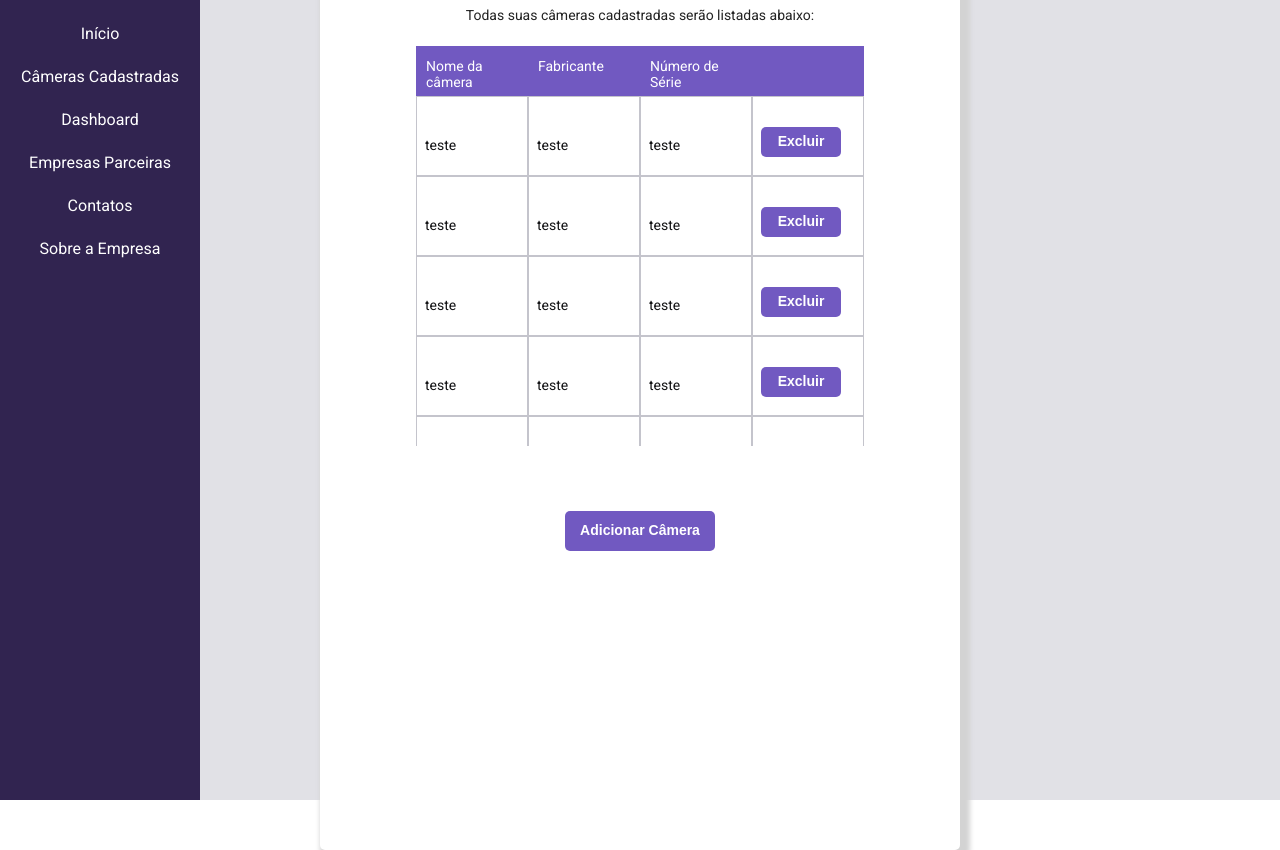
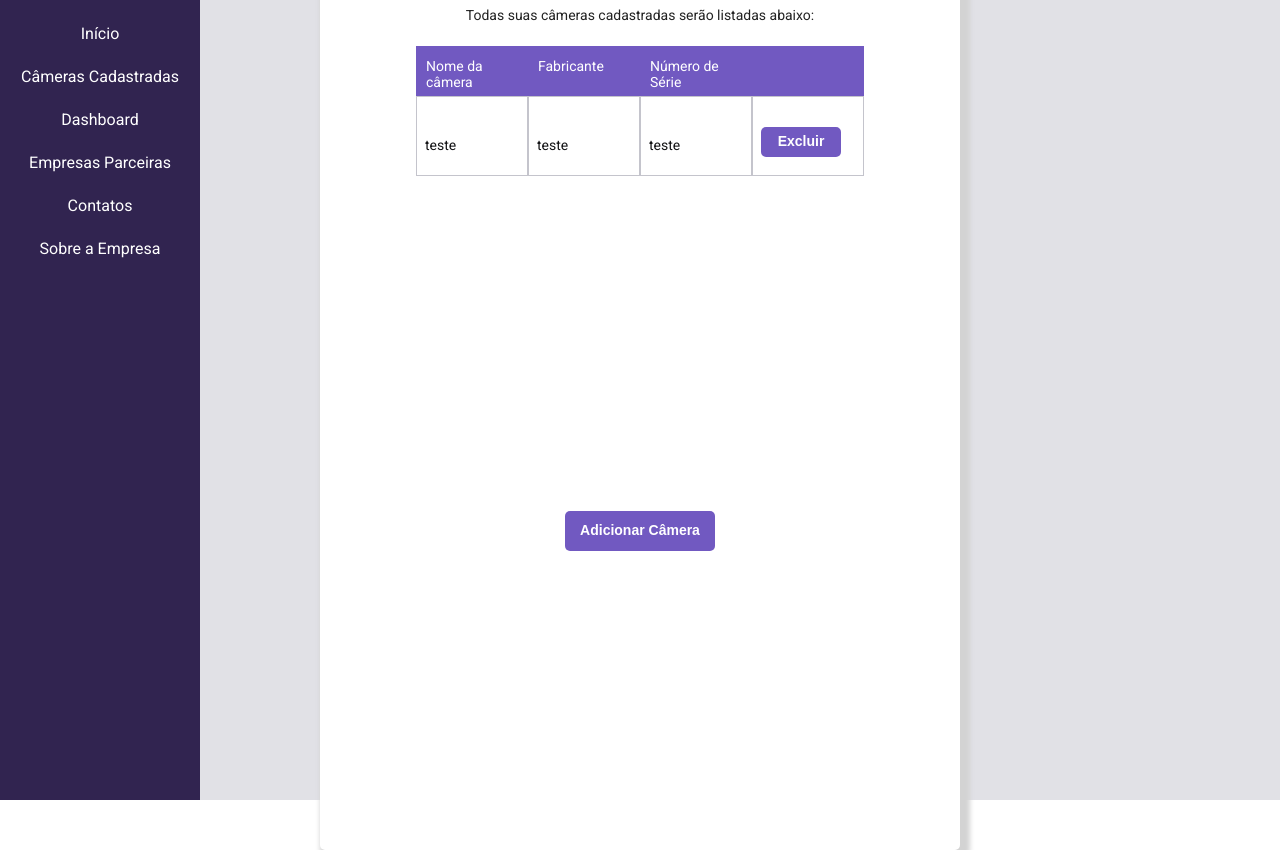
Before and after one commit to gtretow/octo_test, a React (Vite) app: page / in a window 1280 px wide. Built offline with nearby package versions, Linux system fonts and the light colour scheme.

Commit message:
setting up mock-server

```diff
--- /dev/null
+++ b/json-server.json
@@ -0,0 +1,3 @@
+{
+  "port": 5000
+}
--- a/package.json
+++ b/package.json
@@ -10,15 +10,20 @@
   },
   "dependencies": {
     "@types/axios": "^0.14.0",
+    "@types/cors": "^2.8.12",
     "@types/styled-components": "^5.1.25",
     "@types/yup": "^0.29.14",
     "axios": "^0.27.2",
+    "cors": "^2.8.5",
+    "express": "^4.18.1",
     "formik": "^2.2.9",
+    "json-server": "^0.17.0",
     "react": "^18.2.0",
     "react-dom": "^18.2.0",
     "react-router-dom": "^6.3.0",
     "react-select": "^5.4.0",
     "styled-components": "^5.3.5",
+    "uuidv4": "^6.2.13",
     "yup": "^0.32.11"
   },
   "devDependencies": {
--- a/src/components/Modal/Modal.tsx
+++ b/src/components/Modal/Modal.tsx
@@ -2,6 +2,7 @@ import React, { useState, MouseEventHandler } from "react";
 import * as S from ".";
 import Button from "../Button/Button";
 import SelectMenu from "../SelectMenu/SelectMenu";
+import { v4 as uuid } from "uuid";
 
 interface props {
   handleCameraModel: MouseEventHandler;
@@ -35,7 +36,10 @@ const Modal = ({ handleCameraModel, confirmCameraCreation }: props) => {
       return setError(true);
     }
 
+    const unique_id = uuid();
+
     let newCamera: any = {
+      id: unique_id,
       cameraname: cameraName,
       manufacturer: manufacturer,
       serialNumber: serialNumber,
--- a/src/views/LandingPage/LandingPage.tsx
+++ b/src/views/LandingPage/LandingPage.tsx
@@ -2,26 +2,24 @@ import React, { useState, useEffect } from "react";
 import * as S from ".";
 import Button from "../../components/Button/Button";
 import Modal from "../../components/Modal/Modal";
+import axios from "axios";
 
 interface CameraProps {
   name: string;
   serialNumber: string;
   manufacturer: string;
+  id: string;
 }
 
 const LandingPage: React.FC = () => {
   const [openCameraModal, setOpenCameraModal] = useState<boolean>(false);
   const [cameras, setCameras] = useState<CameraProps[]>([
-    { name: "teste", manufacturer: "teste", serialNumber: "teste" },
-    { name: "teste", manufacturer: "teste", serialNumber: "teste" },
-    { name: "teste", manufacturer: "teste", serialNumber: "teste" },
-    { name: "teste", manufacturer: "teste", serialNumber: "teste" },
-    { name: "teste", manufacturer: "teste", serialNumber: "teste" },
-    { name: "teste", manufacturer: "teste", serialNumber: "teste" },
-    { name: "teste", manufacturer: "teste", serialNumber: "teste" },
-    { name: "teste", manufacturer: "teste", serialNumber: "teste" },
-    { name: "teste", manufacturer: "teste", serialNumber: "teste" },
-    { name: "teste", manufacturer: "teste", serialNumber: "teste" },
+    {
+      id: "123123",
+      name: "teste",
+      manufacturer: "teste",
+      serialNumber: "teste",
+    },
   ]);
 
   useEffect(() => {
@@ -29,15 +27,40 @@ const LandingPage: React.FC = () => {
       return;
     }
 
+    let response: any;
+
+    try {
+      response = axios.get(`http://localhost:5000/cameraData`);
+    } catch (error) {
+      console.log("error trying to update data", error);
+    }
+
+    setCameras(response);
+
     //getCamerasInfo
   }, []);
 
-  function deleteCameraEntry() {
+  function deleteCameraEntry(id: string) {
+    let response: any;
+    try {
+      response = axios.delete(`http://localhost:5000/customers/${id}`);
+    } catch (error) {
+      console.log("error trying to delete data", error);
+    }
     return;
   }
 
   function createCamera(data: any) {
-    console.log("data=>>>", data);
+    let reponse: any;
+    try {
+      reponse = axios.post(`http://localhost:5000/customers`, [
+        ...cameras,
+        data,
+      ]);
+    } catch (error) {
+      console.log("error trying to create data", error);
+    }
+
     return handleModal();
   }
 
@@ -66,7 +89,7 @@ const LandingPage: React.FC = () => {
 
             {cameras.map((items, idx) => {
               return (
-                <S.TableColumn key={idx}>
+                <S.TableColumn key={items.id}>
                   <S.TableItem>
                     <S.TableContent>{items.name}</S.TableContent>
                   </S.TableItem>
@@ -78,7 +101,7 @@ const LandingPage: React.FC = () => {
                   </S.TableItem>
                   <S.TableItem>
                     <Button
-                      action={deleteCameraEntry}
+                      action={() => deleteCameraEntry(items.id)}
                       width="80px"
                       height="30px"
                       title="Excluir"
```
Also changed, not shown: src/data/cameraData.json (+10 -0 lines), src/data/manufacturers.json (+9 -0 lines), 1 other file (tests, documents, lock files or other folders).
